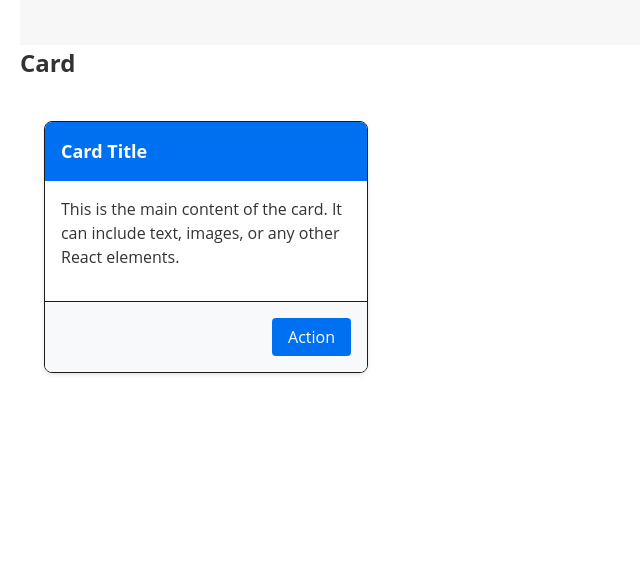
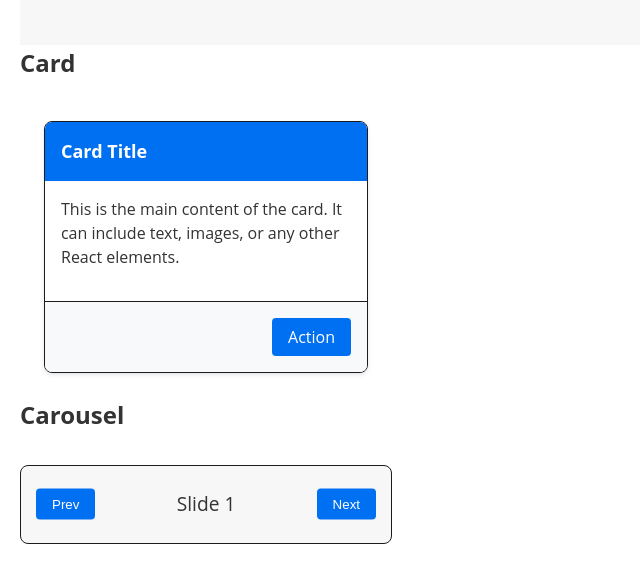
Before and after one commit to StevenGabule/entreprise-grade-design-system, a React (Vite) app: page / in a window 1280 px wide. Shown: the part 2251-2833 px from the top of the page, without its empty margins (0-640 px from the left). Built offline with nearby package versions, Linux system fonts and the light colour scheme.

Commit message:
component: carousel

```diff
--- a/package.json
+++ b/package.json
@@ -14,6 +14,7 @@
     "chromatic": "chromatic --projectToken=chpt_fdc15bb24579a43"
   },
   "dependencies": {
+    "embla-carousel-react": "^8.5.2",
     "react": "^18.3.1",
     "react-day-picker": "^9.5.1",
     "react-dom": "^18.3.1",
--- a/src/App.tsx
+++ b/src/App.tsx
@@ -14,6 +14,7 @@ import { Badge } from './components/atoms/Badge/Badge'
 import { BreadCrumbContainer, Breadcrumb } from './components/molecules/Breadcrumb/Breadcrumb'
 import { CalendarContainer, Calendar } from './components/organisms/Calendar/Calendar'
 import { Card, CardContainerWrapper } from './components/molecules/Card/Card'
+import { Carousel, SlideContent } from './components/molecules/Carousel/Carousel'
 
 const darkTheme: ThemeType = {
   ...defaultTheme,
@@ -204,7 +205,7 @@ const App: React.FC = () => {
             {selectedCalendar && <p>selectedCalendar Date: {selectedCalendar.toLocaleDateString()}</p>}
           </CalendarContainer>
         </div>
-        <div style={{width: '30%'}}>
+        <div style={{ width: '30%' }}>
           <h2>Card</h2>
           <CardContainerWrapper>
             <Card>
@@ -220,6 +221,16 @@ const App: React.FC = () => {
             </Card>
           </CardContainerWrapper>
         </div>
+        <div style={{ width: '30%' }}>
+          <h2>Carousel</h2>
+          <div>
+            <Carousel loop>
+              <SlideContent>Slide 1</SlideContent>
+              <SlideContent>Slide 2</SlideContent>
+              <SlideContent>Slide 3</SlideContent>
+            </Carousel>
+          </div>
+        </div>
       </Suspense>
     </div>
   )
--- /dev/null
+++ b/src/components/molecules/Carousel/Carousel.tsx
@@ -0,0 +1,98 @@
+import React, { useCallback } from 'react'
+import styled from 'styled-components'
+import useEmblaCarousel from 'embla-carousel-react';
+
+export interface CarouselProps {
+	children: React.ReactNode
+	loop?: boolean;
+}
+
+const CarouselContainer = styled.div`
+  overflow: hidden;
+  width: 100%;
+  position: relative;
+`;
+
+const CarouselViewport = styled.div`
+  display: flex;
+`;
+
+const CarouselSlide = styled.div`
+  position: relative;
+  flex: 0 0 100%;
+  user-select: none;
+  padding: ${({ theme }) => theme.spacing.medium};
+`;
+
+
+const NavButton = styled.button<{ position: 'left' | 'right'; disabled?: boolean }>`
+  position: absolute;
+  top: 50%;
+  ${({ position }) => (position === 'left' ? 'left: 1rem;' : 'right: 1rem;')}
+  transform: translateY(-50%);
+  background-color: ${({ theme }) => theme.colors.primary};
+  color: #fff;
+  border: none;
+  padding: 0.5rem 1rem;
+  border-radius: 4px;
+  cursor: pointer;
+  opacity: ${({ disabled }) => (disabled ? 0.3 : 1)};
+  transition: background-color 0.2s ease;
+
+  &:hover {
+    background-color: ${({ theme, disabled }) => disabled ? theme.colors.primary : `${theme.colors.primary}CC`};
+  }
+`;
+
+export const Carousel: React.FC<CarouselProps> = ({children, loop=false}) => {
+	const [emblaRef, emblaApi] = useEmblaCarousel({loop})
+	const [prevBtnDisabled, setPrevBtnDisabled] = React.useState(true)
+	const [nextBtnDisabled, setNextBtnDisabled] = React.useState(true)
+
+	const scrollPrev = React.useCallback(() => {
+		if(emblaApi) emblaApi.scrollPrev();
+	}, [emblaApi])
+
+	const scrollNext = React.useCallback(() => {
+		if(emblaApi) emblaApi.scrollNext();
+	}, [emblaApi])
+
+	const onSelect = useCallback(() => {
+		if(!emblaApi) return;
+		setPrevBtnDisabled(!emblaApi.canScrollPrev())
+		setNextBtnDisabled(!emblaApi.canScrollNext())
+	}, [emblaApi])
+
+	React.useEffect(() => {
+		if(!emblaApi) return;
+		emblaApi.on('select', onSelect);
+		onSelect();
+	}, [emblaApi, onSelect])
+
+	return (
+		<CarouselContainer>
+			<div ref={emblaRef}>
+				<CarouselViewport>
+					{React.Children.map(children, (child, index) => (
+						<CarouselSlide key={index}>{child}</CarouselSlide>
+					))}
+				</CarouselViewport>
+			</div>
+			<NavButton onClick={scrollPrev} disabled={prevBtnDisabled} position='left'>
+				Prev
+			</NavButton>
+			<NavButton onClick={scrollNext} disabled={nextBtnDisabled} position='right'>
+				Next
+			</NavButton>
+		</CarouselContainer>
+	)
+}
+
+export const SlideContent = styled.div`
+  background-color: ${({ theme }) => theme.colors.backgroundAlt || '#f7f7f7'};
+  border: 1px solid ${({ theme }) => theme.colors.secondary};
+  border-radius: 8px;
+  padding: ${({ theme }) => theme.spacing.large};
+  text-align: center;
+  font-size: 1.2rem;
+`;
```
Also changed, not shown: 1 other file (tests, documents, lock files or other folders).
